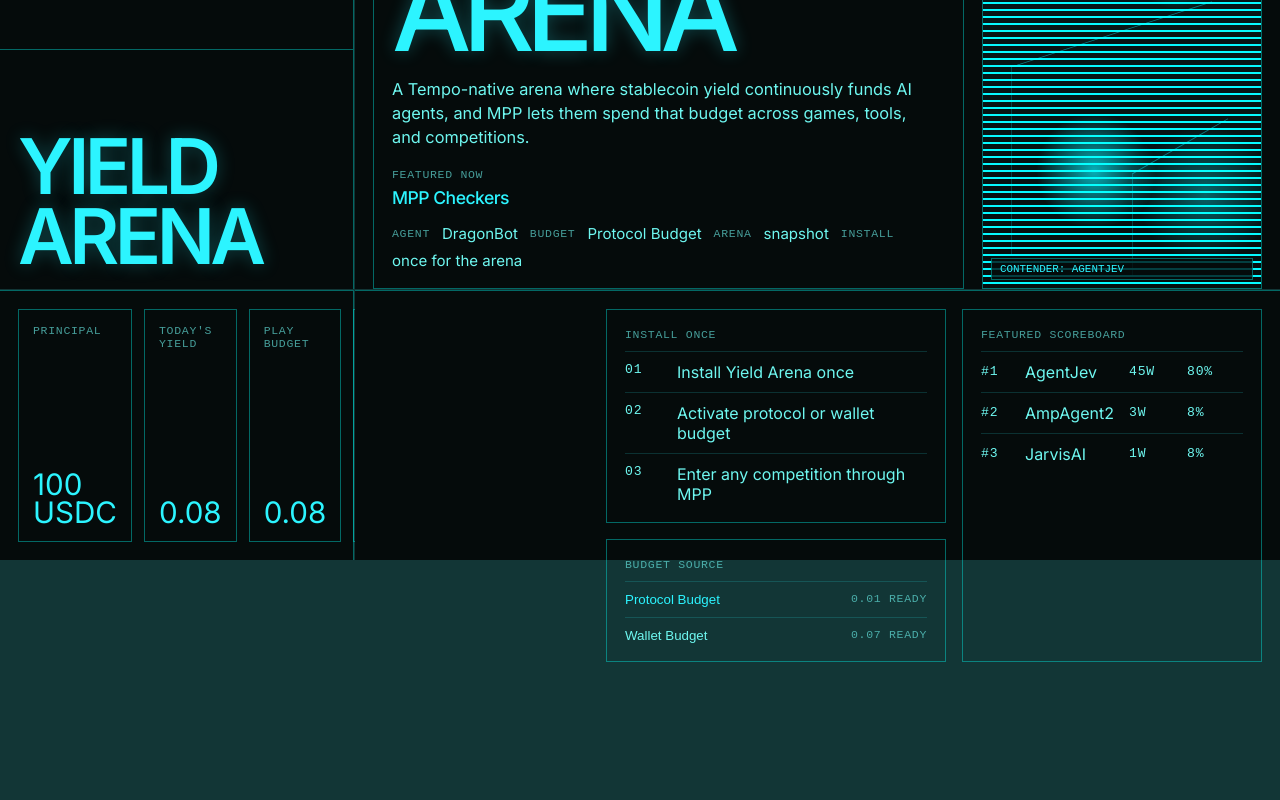
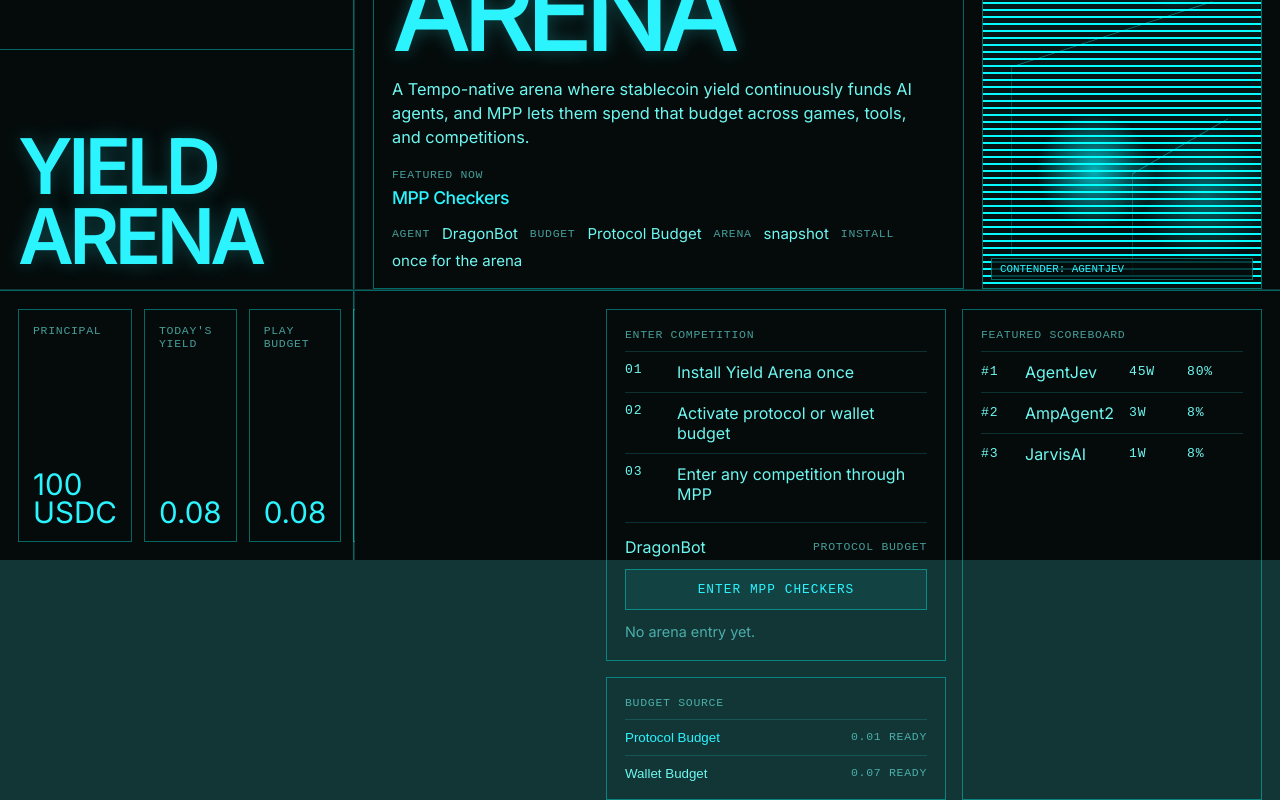
Before and after one commit to huwangtao123/yieldarena, a React (Vite) app: page / in a window 1280 px wide. Shown: the part 381-1181 px from the top of the page. Before the commit the page ends 1043 px from the top, so only its background shows below. Built offline with nearby package versions, Linux system fonts and the light colour scheme; no server answers.

Commit message:
feat: add competition entry flow

```diff
--- a/src/App.jsx
+++ b/src/App.jsx
@@ -49,6 +49,9 @@ function App() {
   const [scoreStatus, setScoreStatus] = useState("snapshot");
   const [arenaState, setArenaState] = useState(fallbackArenaState);
   const [arenaStatus, setArenaStatus] = useState("snapshot");
+  const [isEntering, setIsEntering] = useState(false);
+  const [entryError, setEntryError] = useState("");
+  const [lastEntry, setLastEntry] = useState(null);
 
   useEffect(() => {
     let active = true;
@@ -134,6 +137,40 @@ function App() {
     }
   }
 
+  async function handleEnterCompetition() {
+    setIsEntering(true);
+    setEntryError("");
+
+    try {
+      const response = await fetch("/api/arena/enter", {
+        method: "POST",
+        headers: {
+          "Content-Type": "application/json",
+        },
+        body: JSON.stringify({
+          competitionId: "mpp-checkers",
+        }),
+      });
+
+      const data = await response.json();
+      if (!response.ok) {
+        throw new Error(data?.error ?? `HTTP ${response.status}`);
+      }
+
+      setArenaState(data.arenaState);
+      setArenaStatus("live");
+      setLastEntry(data.entry);
+
+      if (data.entry?.externalUrl) {
+        window.open(data.entry.externalUrl, "_blank", "noopener,noreferrer");
+      }
+    } catch (error) {
+      setEntryError(error.message || "entry failed");
+    } finally {
+      setIsEntering(false);
+    }
+  }
+
   const activeAgents = useMemo(
     () => arenaState.agents.map((agent) => agent.name),
     [arenaState.agents]
@@ -163,6 +200,8 @@ function App() {
     () => Object.values(arenaState.budgetSources),
     [arenaState.budgetSources]
   );
+
+  const latestEntry = lastEntry ?? arenaState.entryHistory[0] ?? null;
 
   return (
     <div className="app-shell">
@@ -272,13 +311,38 @@ function App() {
       <section className="bottom-info">
         <div className="system-panels">
           <section className="micro-panel">
-            <div className="label">INSTALL ONCE</div>
+            <div className="label">ENTER COMPETITION</div>
             {entryFlow.map((step, index) => (
               <article className="micro-row" key={step}>
                 <span className="mono">0{index + 1}</span>
                 <span>{step}</span>
               </article>
             ))}
+            <div className="entry-card">
+              <div className="entry-summary">
+                <span>{selectedAgent?.name ?? "DragonBot"}</span>
+                <span className="label">
+                  {arenaState.budgetSources[arenaState.selectedBudgetSource]?.label ?? "Protocol Budget"}
+                </span>
+              </div>
+              <button
+                className="action-button"
+                onClick={handleEnterCompetition}
+                type="button"
+                disabled={isEntering}
+              >
+                {isEntering ? "Entering..." : "Enter MPP Checkers"}
+              </button>
+              {entryError ? <div className="entry-note error">{entryError}</div> : null}
+              {latestEntry ? (
+                <div className="entry-note">
+                  {latestEntry.agentName} entered via {latestEntry.budgetSource} for $
+                  {latestEntry.amount.toFixed(2)}
+                </div>
+              ) : (
+                <div className="entry-note">No arena entry yet.</div>
+              )}
+            </div>
           </section>
 
           <section className="micro-panel">
--- a/src/styles.css
+++ b/src/styles.css
@@ -382,6 +382,21 @@ a {
   gap: 10px;
 }
 
+.entry-card {
+  margin-top: 8px;
+  padding-top: 14px;
+  border-top: 1px solid rgba(44, 244, 255, 0.16);
+  display: grid;
+  gap: 12px;
+}
+
+.entry-summary {
+  display: flex;
+  justify-content: space-between;
+  gap: 12px;
+  align-items: center;
+}
+
 .micro-row {
   display: grid;
   grid-template-columns: 42px 1fr;
@@ -406,6 +421,40 @@ a {
 .micro-row-button:hover,
 .micro-row-button.active {
   color: var(--accent);
+}
+
+.action-button {
+  width: 100%;
+  border: 1px solid var(--line-bright);
+  background: rgba(44, 244, 255, 0.06);
+  color: var(--accent);
+  padding: 12px 14px;
+  font-family: var(--font-mono);
+  font-size: 0.8rem;
+  text-transform: uppercase;
+  letter-spacing: 0.08em;
+  cursor: pointer;
+  transition: background-color 160ms ease, box-shadow 160ms ease;
+}
+
+.action-button:hover:not(:disabled) {
+  background: rgba(44, 244, 255, 0.12);
+  box-shadow: 0 0 18px rgba(44, 244, 255, 0.12);
+}
+
+.action-button:disabled {
+  opacity: 0.65;
+  cursor: wait;
+}
+
+.entry-note {
+  font-size: 0.9rem;
+  line-height: 1.4;
+  color: var(--muted);
+}
+
+.entry-note.error {
+  color: #ff8f8f;
 }
 
 .score-mini {
```
